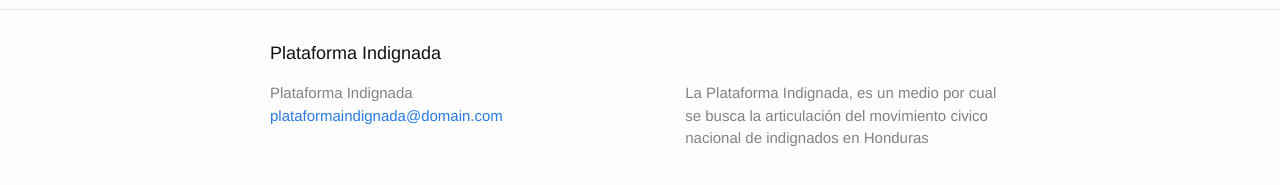
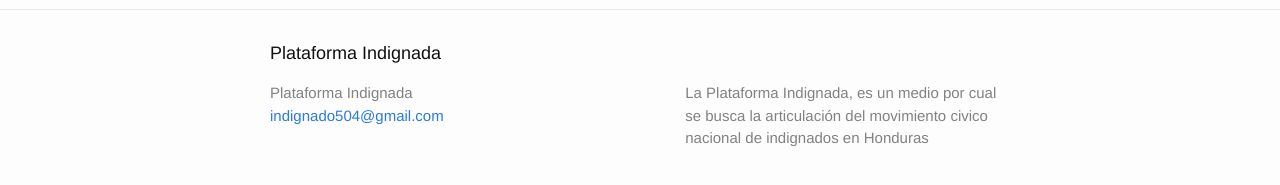
Before and after one commit to PlataformaIndignada/plata, a Jekyll site: the page built from index.html, in a window 1280 px wide. Shown: the part 287-472 px from the top of the page. Built offline with Jekyll 4.4.1, drawn with Linux system fonts in a browser that asks for light colours.

Commit message:
adding new email

```diff
--- a/_config.yml
+++ b/_config.yml
@@ -1,6 +1,6 @@
 # Site settings
 title: Plataforma Indignada
-email: plataformaindignada@domain.com
+email: indignado504@gmail.com
 description: >
  La Plataforma Indignada, es un medio por cual se busca la articulación del movimiento civico nacional de indignados en Honduras
 baseurl: "" # the subpath of your site, e.g. /blog/
```
